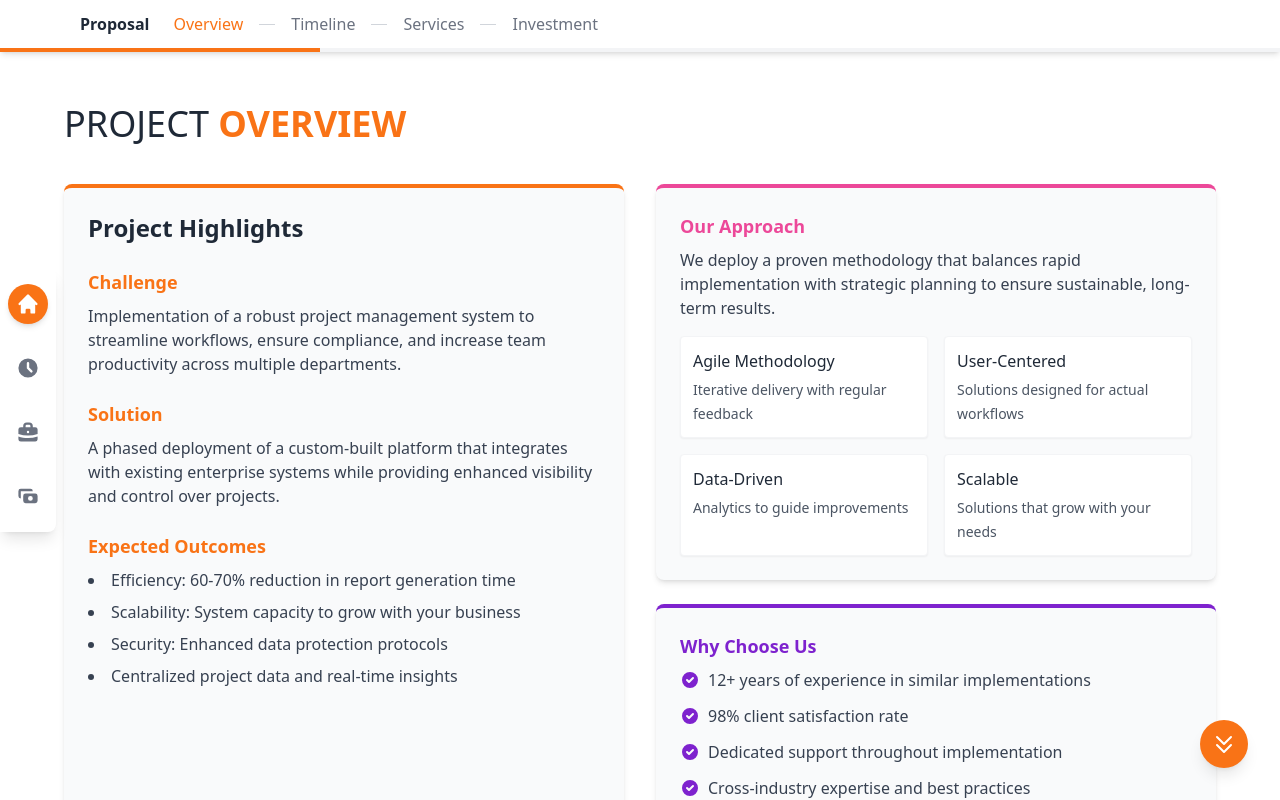
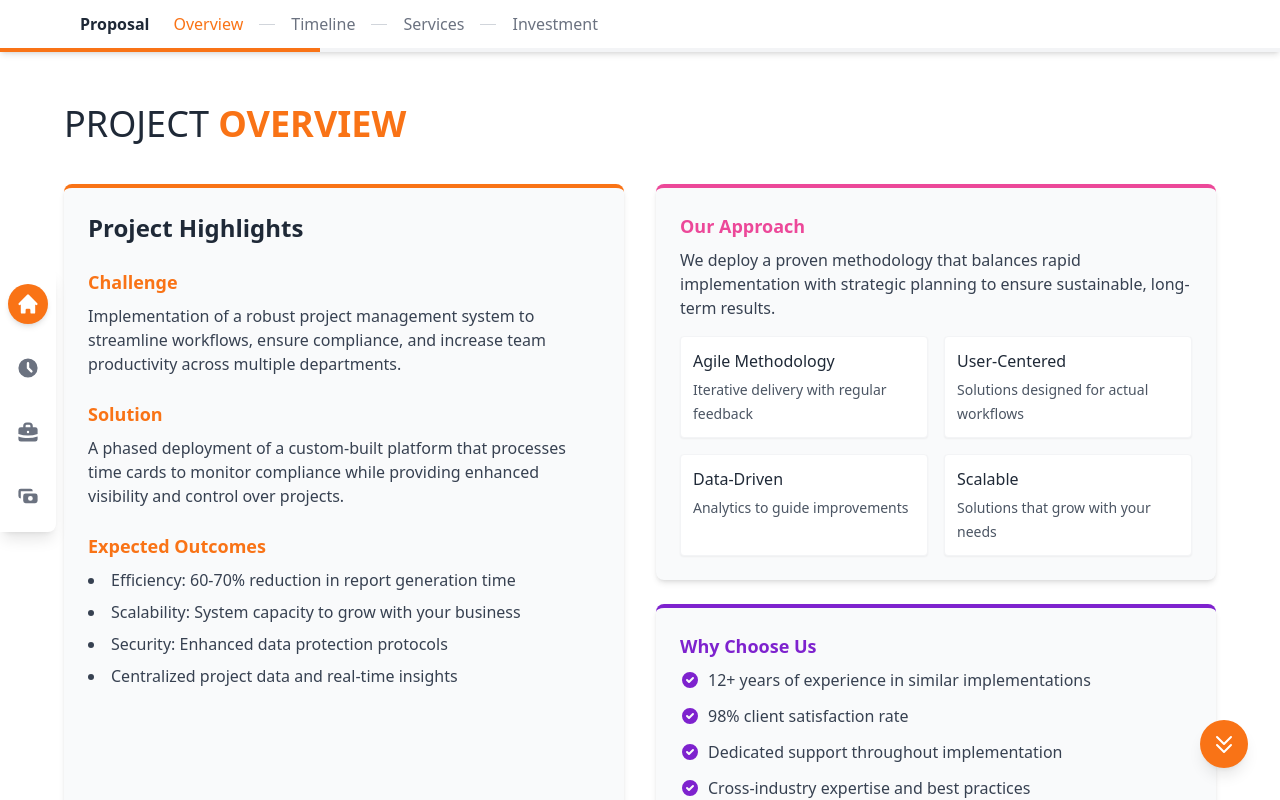
Before and after one commit to nikhil-thakur/RenaissanceProposal, a React (Create React App) app: page / in a window 1280 px wide. Shown: the top 800 px of the page. Built offline with nearby package versions, Linux system fonts and the light colour scheme.

Commit message:
Updated wordings

```diff
--- a/src/components/ProposalOverview.js
+++ b/src/components/ProposalOverview.js
@@ -26,8 +26,7 @@ const ProposalOverview = () => {
                             <div>
                                 <h3 className="text-lg font-semibold text-orange-500 mb-2">Solution</h3>
                                 <p className="text-gray-700">
-                                    A phased deployment of a custom-built platform that integrates with existing
-                                    enterprise systems while providing enhanced visibility and control over projects.
+                                    A phased deployment of a custom-built platform that processes time cards to monitor compliance while providing enhanced visibility and control over projects.
                                 </p>
                             </div>
 
```
